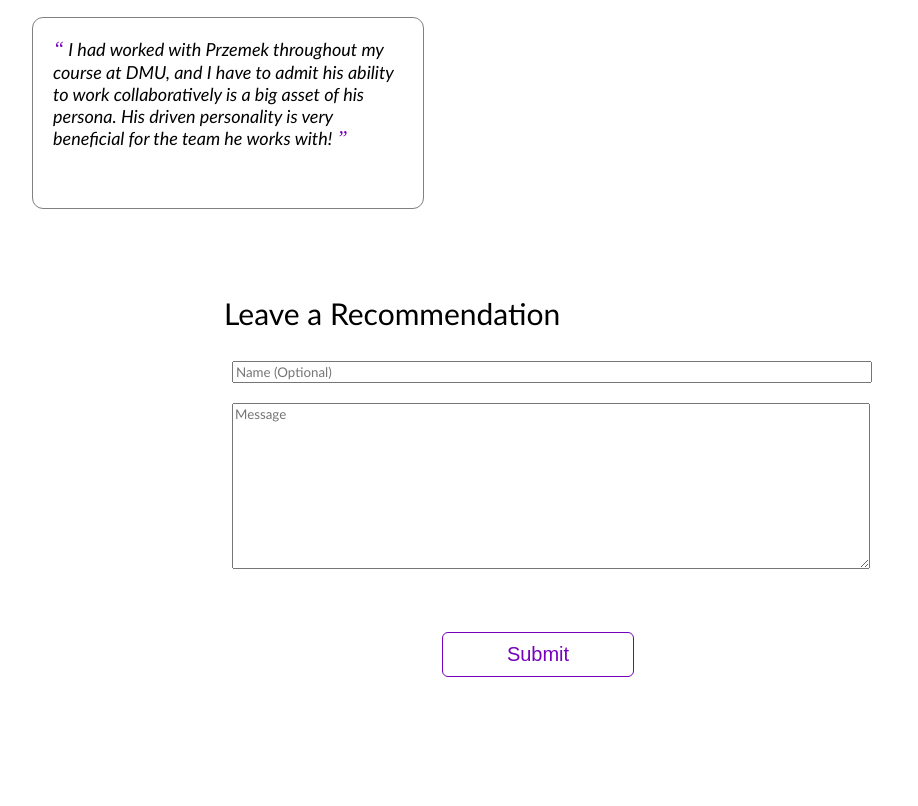
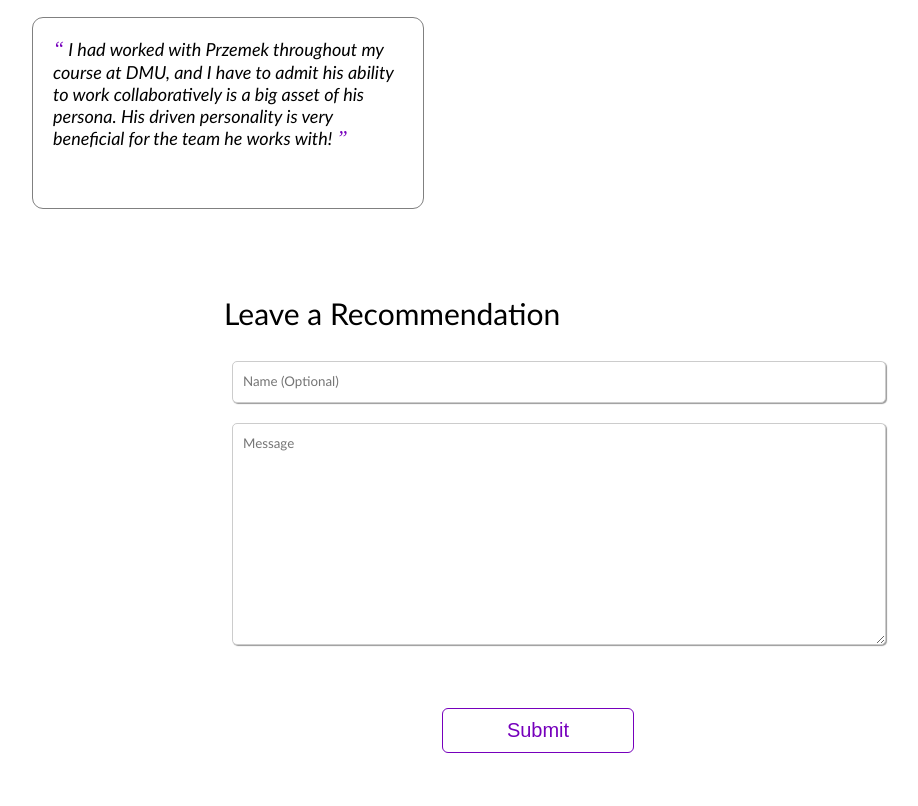
Before and after one commit to prz3m01299/portfolio, a plain HTML site: page index.html in a window 1280 px wide. Shown: the part 1591-2397 px from the top of the page, without its empty margins (102-1020 px from the left). Before the commit the page ends 2352 px from the top, so only its background shows below. Drawn offline with Linux system fonts and the light colour scheme.

Commit message:
added custom textarea features

```diff
--- a/style.css
+++ b/style.css
@@ -289,6 +289,12 @@ input, textarea {
   font-family: 'Trebuchet MS', 'Lucida Sans Unicode', 'Lucida Grande', 'Lucida Sans', Arial, sans-serif;
   margin: 10px;
   width:100%;
+  padding: 10px;
+  max-width: 100%;
+  line-height: 1.5;
+  border-radius: 5px;
+  border: 1px solid #ccc;
+  box-shadow: 1px 1px 1px #999;
 }
 
 fieldset {
```
